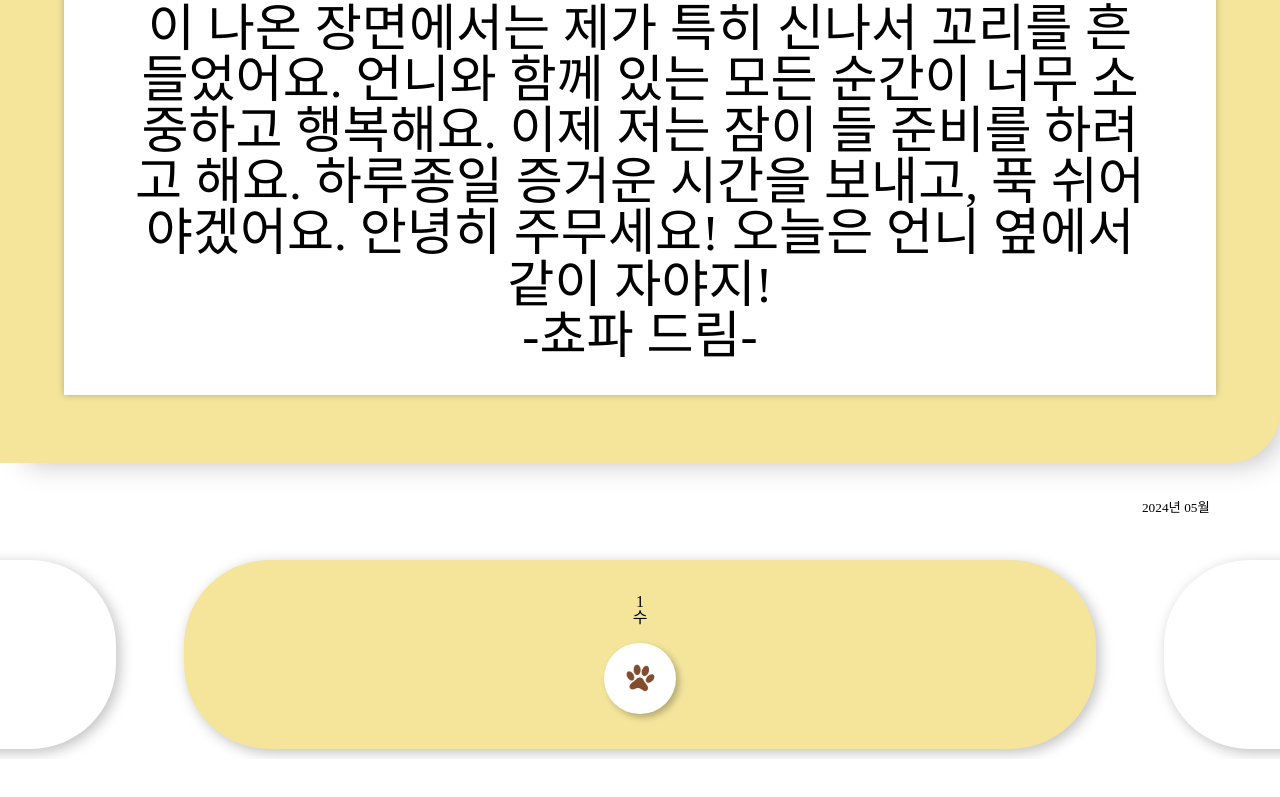
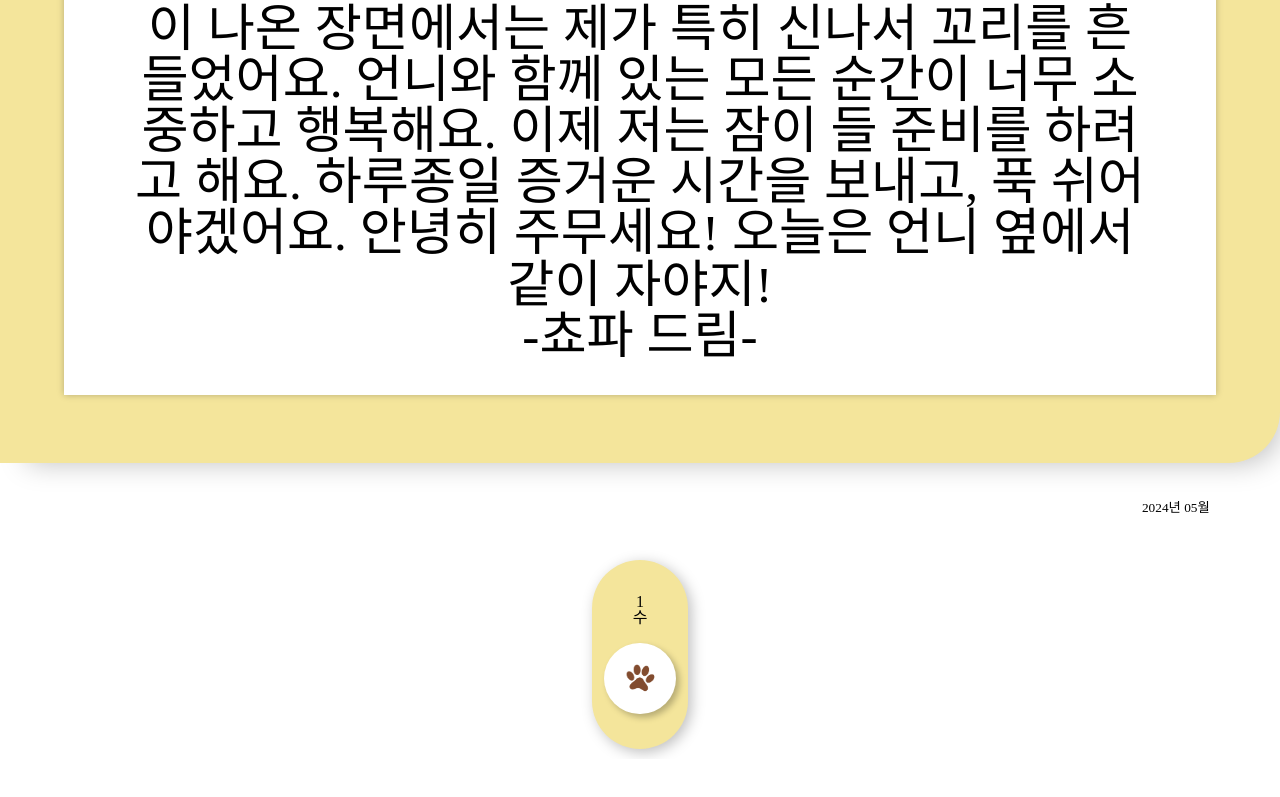
Before and after one commit to Capstone-Seepet/seepet_front, a React (Create React App) app: page /dog/diary in a window 1280 px wide. Shown: the part 2098-2895 px from the top of the page. Built offline with nearby package versions, Linux system fonts and the light colour scheme; a web font is replaced by a local one.

Commit message:
[ENH] 다이어리 css 추가 수정

```diff
--- a/src/views/dogDiary/DogDiaryPage.js
+++ b/src/views/dogDiary/DogDiaryPage.js
@@ -61,6 +61,8 @@ const DogDiaryPage = () => {
     dots: false,
     arrows: false,
     focusOnSelect: true,
+    slidesToScroll: 3,
+    swipeToSlide: true,
   };
 
   return (
--- a/src/views/dogDiary/DogDiaryPage.module.css
+++ b/src/views/dogDiary/DogDiaryPage.module.css
@@ -57,6 +57,7 @@
   top: 50%;
 }
 .calenderWrap .weekBox {
+  width: 28px;
   display: flex;
   justify-content: center;
   align-items: center;
--- a/src/views/dogDiary/diarySlide.css
+++ b/src/views/dogDiary/diarySlide.css
@@ -9,3 +9,8 @@
 .diarySlide .slick-track {
   padding: 10px 0;
 }
+.diarySlide .slick-slide > div {
+  display: flex;
+  justify-content: center;
+  align-items: center;
+}
```
